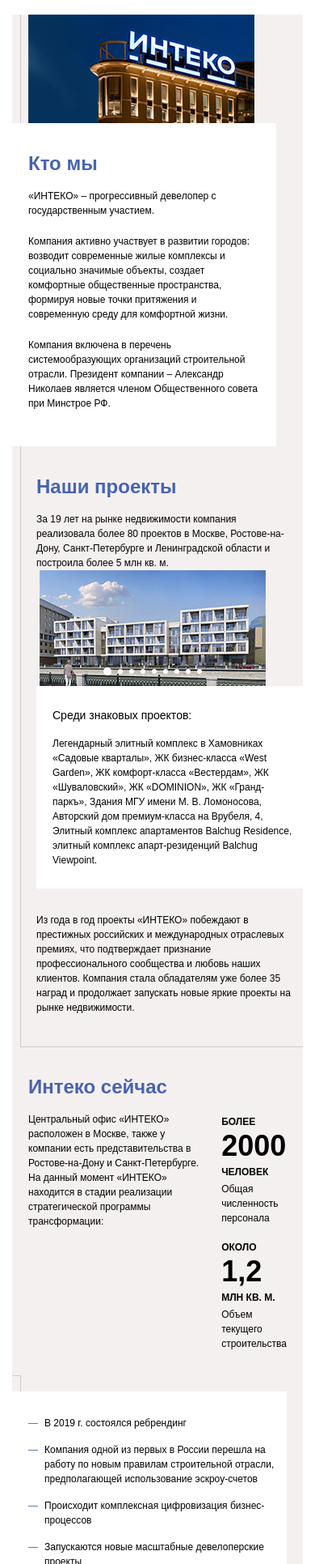
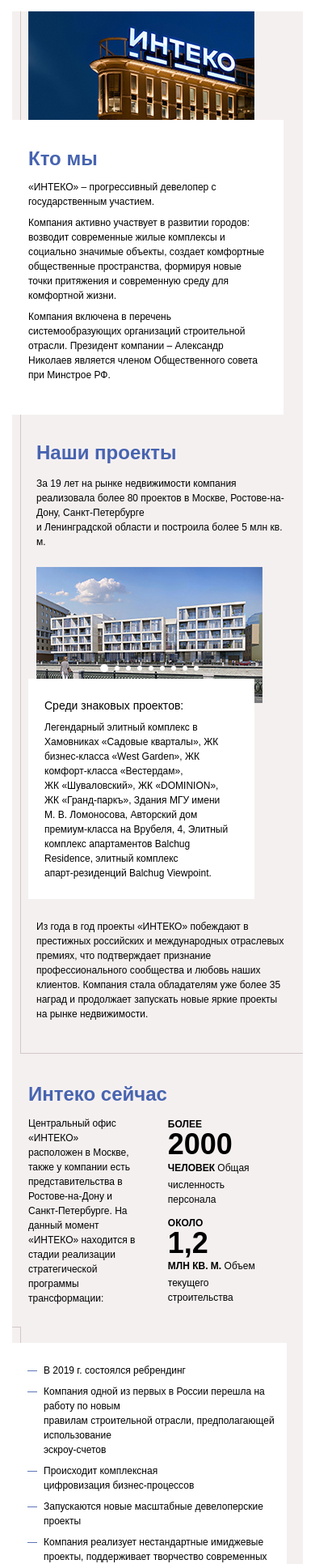
Before and after one commit to apoluektova/inteco, a website: page source/index.html in a window 390 px wide. Shown: the part 69-2000 px from the top of the page at 81% size. Drawn offline with nearby package versions, Linux system fonts and the light colour scheme; files that its build step writes are made by us from their sources.

Commit message:
Add pixel perfect for mobile version

```diff
--- a/source/index.html
+++ b/source/index.html
@@ -42,7 +42,7 @@
           <h2 class="projects__title">Наши проекты</h2>
           <p class="projects__text">
             За 19 лет на рынке недвижимости компания реализовала более 80 проектов в Москве, Ростове-на-Дону,
-            Санкт-Петербурге и Ленинградской области и построила более 5 млн кв. м.
+            Санкт-Петербурге<br> и Ленинградской области и построила более 5 млн кв. м.
           </p>
               <div class="projects__swiper swiper">
                 <div class="swiper-wrapper">
@@ -78,11 +78,11 @@
               </div>
           <div class="projects__description">
             <h3 class="projects__subtitle">Среди знаковых проектов:</h3>
-            <p class="projects__text">
+            <p class="projects__text projects__text--key">
               Легендарный элитный комплекс в Хамовниках «Садовые кварталы», ЖК бизнес-класса «West Garden»,
-              ЖК комфорт-класса «Вестердам», ЖК «Шуваловский», ЖК «DOMINION», ЖК «Гранд-паркъ», Здания МГУ
+              ЖК комфорт-класса «Вестердам»,<br> ЖК «Шуваловский», ЖК «DOMINION», ЖК «Гранд-паркъ», Здания МГУ
               имени М. В. Ломоносова, Авторский дом премиум-класса на Врубеля, 4, Элитный комплекс апартаментов
-              Balchug Residence, элитный комплекс апарт-резиденций Balchug Viewpoint.
+              Balchug Residence, элитный комплекс<br> апарт-резиденций Balchug Viewpoint.
             </p>
           </div>
           <p class="projects__text">
@@ -100,15 +100,15 @@
             </p>
             <div class="now__info">
               <p class="now__stats">
-                <span class="now__large-text">Более
-                  <span class="now__numbers">2000</span>
-                  человек</span>
+                <span class="now__large-text">Более</span>
+                <span class="now__numbers">2000</span>
+                <span class="now__large-text">человек</span>
                 <span class="now__plain-text">Общая численность персонала</span>
               </p>
               <p class="now__stats">
-                <span class="now__large-text">Около
-                  <span class="now__numbers">1,2<br></span>
-                  млн кв. м.</span>
+                <span class="now__large-text">Около</span>
+                <span class="now__numbers now__numbers--volume">1,2<br></span>
+                <span class="now__large-text">млн кв. м.</span>
                 <span class="now__plain-text">Объем текущего строительства</span>
               </p>
             </div>
@@ -116,10 +116,10 @@
           <ul class="now__facts">
             <li class="now__fact-item">В 2019 г. состоялся ребрендинг</li>
             <li class="now__fact-item">
-              Компания одной из первых в России перешла на работу по новым правилам
-              строительной отрасли, предполагающей использование эскроу-счетов
+              Компания одной из первых в России перешла на работу по новым<br> правилам
+              строительной отрасли, предполагающей использование<br> эскроу-счетов
             </li>
-            <li class="now__fact-item">Происходит комплексная цифровизация бизнес-процессов </li>
+            <li class="now__fact-item">Происходит комплексная<br> цифровизация бизнес-процессов </li>
             <li class="now__fact-item">Запускаются новые масштабные девелоперские проекты</li>
             <li class="now__fact-item">
               Компания реализует нестандартные имиджевые проекты, поддерживает творчество
@@ -136,10 +136,10 @@
                 <div class="principles__slide">
                   <h3 class="principles__slide-title">Обеспечение достойного уровня жизни сотрудников</h3>
                   <p class="principles__slide-text">
-                    «ИНТЕКО» заботится о сотрудниках и предлагает широкий компенсационный пакет.
-                    Система материальной мотивации состоит из фиксированной (оклад) и переменной (премия) частей
+                    «ИНТЕКО» заботится о сотрудниках и предлагает широкий компенсационный пакет. Система материальной
+                    мотивации состоит из фиксированной (оклад) и переменной (премия) частей
                     и адаптирована под актуальные задачи бизнеса, обеспечивая четкую взаимосвязь между результатами
-                    труда каждого отдельного работника, бизнес-результатами компании в целом и вознаграждением.
+                    труда каждого отдельного работника,<br> бизнес-результатами компании в целом и вознаграждением.
                     Социальный пакет регулярно пересматривается, подстраиваясь под актуальные запросы сотрудников.
                   </p>
                 </div>
@@ -192,7 +192,7 @@
           </div>
         </section>
         <section class="employees">
-          <h2 class="employees__title">Компания предлагает своим сотрудникам</h2>
+          <h2 class="employees__title">Компания<br> предлагает своим сотрудникам</h2>
           <div class="employees__swiper swiper">
             <div class="swiper-wrapper">
               <div class="swiper-slide">
@@ -240,8 +240,15 @@
             <li class="employees__item">прозрачную систему KPI и премирования по итогам работы за год</li>
             <li class="employees__item">корпоративные программы скидок и выгодные предложения от партнеров</li>
             <li class="employees__item">материальную поддержку</li>
-            <li class="employees__item">добровольное медицинское страхование (включая стоматологию, страхование выезжающих за рубеж, а также льготную стоимость страховки для членов семьи сотрудника) </li>
-            <li class="employees__item">широкие возможности для совместного времяпрепровождения вне работы: спортивные и интеллектуальные игры (в компании есть самообразующиеся группы по футболу, бегу и интеллектуальным викторинам), корпоративные праздники, участие в мероприятиях, проводимых Советом молодых специалистов строительной отрасли г. Москвы, и многое другое. </li>
+            <li class="employees__item">
+              добровольное медицинское страхование (включая стоматологию, страхование выезжающих за рубеж,
+              а также льготную стоимость страховки для членов семьи сотрудника)
+            </li>
+            <li class="employees__item">широкие возможности для совместного времяпрепровождения вне работы:
+              спортивные и интеллектуальные игры (в компании есть самообразующиеся группы по футболу, бегу
+              и интеллектуальным викторинам), корпоративные праздники, участие в мероприятиях, проводимых Советом
+              молодых специалистов строительной отрасли г. Москвы, и многое другое.
+            </li>
           </ul>
         </section>
       </main>
--- a/source/js/script.js
+++ b/source/js/script.js
@@ -3,6 +3,7 @@
   loop: true,
   slidesPerView: 1,
   allowTouchMove: true,
+  autoHeight: true,
 
   pagination: {
     el: '.swiper-pagination',
--- a/source/sass/blocks/about.scss
+++ b/source/sass/blocks/about.scss
@@ -1,6 +1,6 @@
 .about {
   width: 100%;
-  padding-bottom: 41px;
+  padding-bottom: 33px;
   position: relative;
 
   &::before {
@@ -23,9 +23,9 @@
 
 .about__description {
   background-color: $white;
-  width: 90.9%;
+  width: 93.2%;
   margin-top: -40px;
-  padding: 41px 20px 44px 20px;
+  padding: 34px 20px 40px 20px;
   position: relative;
   z-index: 2;
 }
@@ -37,7 +37,7 @@
 .about__text {
   text-align: left;
   margin: 0;
-  margin-bottom: 20px;
+  margin-bottom: 8px;
 
   &:last-of-type {
     margin-bottom: 0;
--- a/source/sass/blocks/header.scss
+++ b/source/sass/blocks/header.scss
@@ -2,7 +2,7 @@
   display: flex;
   justify-content: space-between;
   width: 100%;
-  padding: 23px 20px 29px 20px;
+  padding: 23px 20px 25px 20px;
 }
 
 .header__link {
--- a/source/sass/blocks/now.scss
+++ b/source/sass/blocks/now.scss
@@ -1,5 +1,5 @@
 .now {
-  padding: 40px 20px 20px 20px;
+  padding: 36px 20px 21px 20px;
   position: relative;
 
   &::before {
@@ -25,23 +25,30 @@
 
 .now__title {
   @include section-title;
+  margin-bottom: 13px;
 }
 
 .now__wrapper {
   display: flex;
-  padding-bottom: 50px;
+  padding-bottom: 46px;
 }
 
 .now__text {
   margin: 0;
-  margin-right: 25px;
   text-align: left;
+  width: 45%;
+  margin-right: 9%;
+}
+
+.now__info {
+  width: 35%;
+  margin-top: -2px;
 }
 
 .now__stats {
   margin: 0;
   text-align: left;
-  margin-bottom: 15px;
+  margin-bottom: 8px;
 
   &:last-of-type {
     margin-bottom: 0;
@@ -56,7 +63,13 @@
 
 .now__numbers {
   font-size: 36px;
-  line-height: 36px;
+  line-height: 26px;
+  font-weight: 700;
+
+  &--volume {
+    margin-bottom: 3px;
+    display: block;
+  }
 }
 
 .now__facts {
@@ -64,7 +77,7 @@
   margin: 0;
   margin-left: -20px;
   text-align: left;
-  padding: 30px 10px 30px 40px;
+  padding: 25px 10px 27px 39px;
   background-color: $white;
   position: relative;
   z-index: 2;
@@ -91,7 +104,7 @@
 }
 
 .now__fact-item {
-  margin-bottom: 15px;
+  margin-bottom: 8px;
   position: relative;
 
   &:last-of-type {
--- a/source/sass/blocks/projects.scss
+++ b/source/sass/blocks/projects.scss
@@ -1,5 +1,6 @@
 .projects {
-  padding: 0 12px 40px 30px;
+  width: 100%;
+  padding: 0 20px 18px 20px;
   position: relative;
 
   &::before {
@@ -25,33 +26,44 @@
 
 .projects__title {
   @include section-title;
+  margin-bottom: 15px;
+  padding-left: 10px;
 }
 
 .projects__text {
   margin: 0;
   text-align: left;
+  margin-bottom: 22px;
+  padding-left: 10px;
+
+  &--key {
+    margin-bottom: 0;
+    padding-left: 0;
+  }
 }
 
 .projects__description {
+  width: 280px;
   background-color: $white;
-  padding: 27px 20px 26px 20px;
-  margin-top: -30px;
+  padding: 23px 30px 23px 20px;
+  margin-top: -35px;
   margin-right: -20px;
   position: relative;
   z-index: 20;
-  margin-bottom: 30px;
+  margin-bottom: 25px;
 }
 
 .projects__subtitle {
   font-size: 14px;
+  line-height: 20px;
   font-weight: 400;
   text-align: left;
   margin: 0;
-  margin-bottom: 17px;
+  margin-bottom: 8px;
 }
 
 .projects__swiper {
-  margin-left: -30px;
+  margin-left: -21px;
 }
 
 .projects__swiper .projects__swiper-pagination {
--- a/source/sass/blocks/swiper.scss
+++ /dev/null
@@ -1,3 +0,0 @@
-// .swiper-pagination-bullet {
-//   background-color: $white;
-// }
--- a/source/sass/global/mixins.scss
+++ b/source/sass/global/mixins.scss
@@ -19,8 +19,9 @@
 
 @mixin section-title {
   margin: 0;
-  margin-bottom: 22px;
+  margin-bottom: 12px;
   font-size: 24px;
+  line-height: 28px;
   font-weight: 700;
   color: $blue;
   text-align: left;
--- a/source/sass/style.scss
+++ b/source/sass/style.scss
@@ -10,4 +10,3 @@
 @import "blocks/now";
 @import "blocks/principles";
 @import "blocks/employees";
-@import "blocks/swiper";
```
Also changed, not shown: source/sass/blocks/employees.scss (+8 -7 lines), source/sass/blocks/principles.scss (+14 -6 lines).
